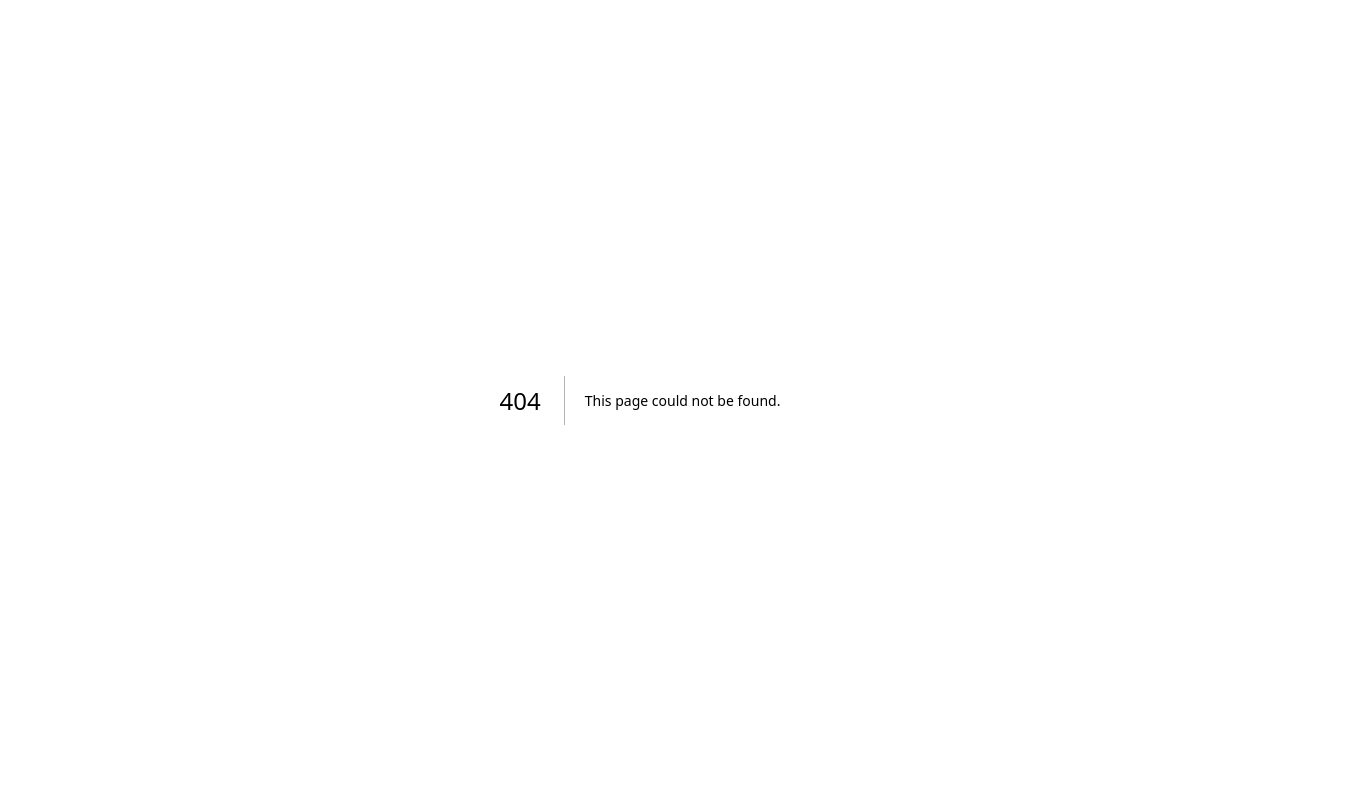
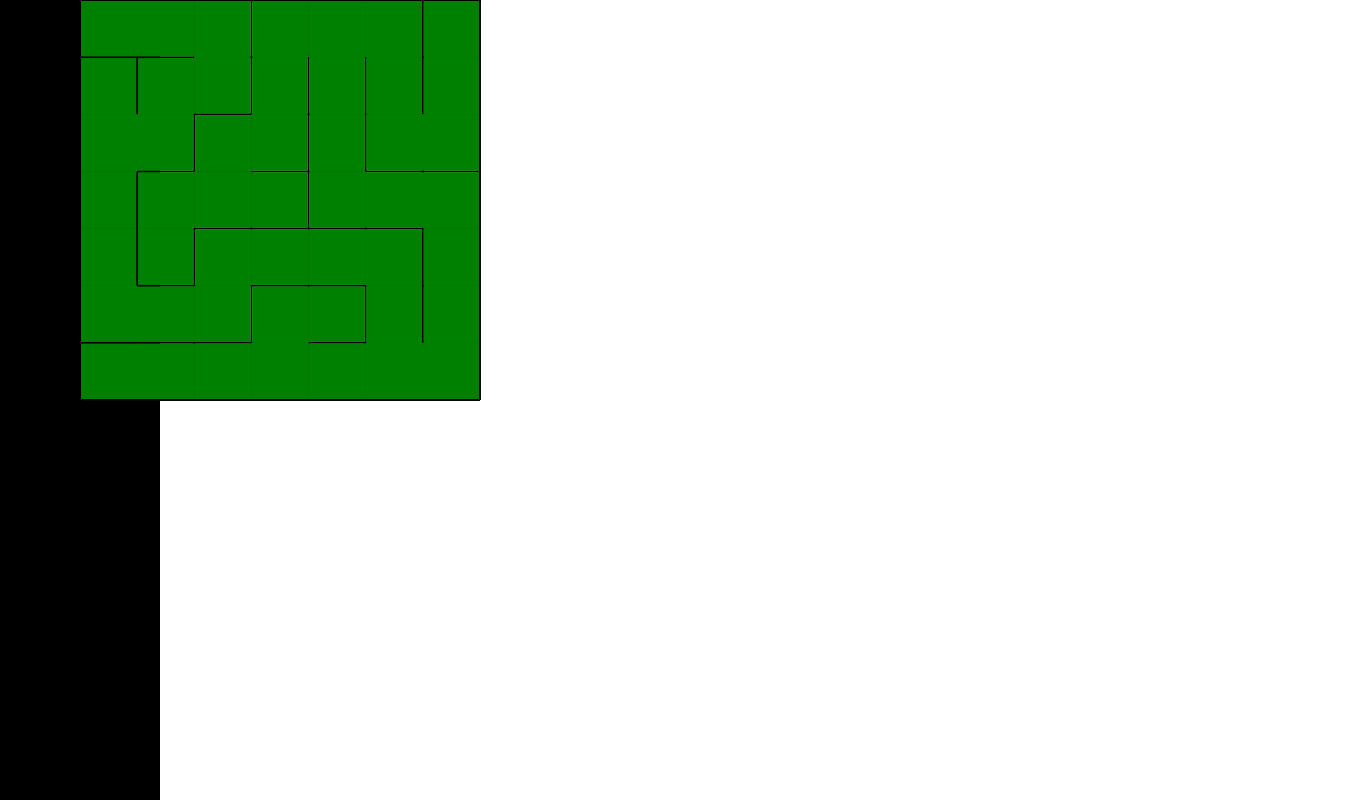
Before and after one commit to NoxSensei/Maze-Algorithms, a Next.js app: page /algorithms/depth-first-search in a window 1280 px wide. Before the commit this address had no page. Shown: the whole page, 1360 px wide, since content can reach past the window. Built offline with nearby package versions, Linux system fonts and the light colour scheme.

Commit message:
feat: add navbar

```diff
--- a/src/app/algorithms/dfe/page.tsx
+++ b/src/app/algorithms/depth-first-search/page.tsx
@@ -59,7 +59,7 @@ function printGrid(grid: MazeNode[][]) {
 }
 
 
-export default function DfeAlgorithmPage() {
+export default function DepthFirstSearchAlgorithmPage() {
     const [nodes, setNodes] = useState([]);
 
     useEffect(
--- /dev/null
+++ b/src/app/algorithms/hunt-and-kill/page.tsx
@@ -0,0 +1,3 @@
+export default function HuntAndKillAlgorithmPage() {
+    return <></>
+}
--- /dev/null
+++ b/src/app/algorithms/kruskal/page.tsx
@@ -0,0 +1,3 @@
+export default function KruskalAlgorithmPage() {
+    return <div className="text-black">Kruskal</div>
+}
--- /dev/null
+++ b/src/app/algorithms/page.tsx
@@ -0,0 +1,3 @@
+export default function AlgorithmsPage() {
+    return <></>
+}
--- /dev/null
+++ b/src/app/algorithms/prim/page.tsx
@@ -0,0 +1,3 @@
+export default function PrimAlgorithmPage() {
+    return <></>
+}
--- a/src/app/globals.css
+++ b/src/app/globals.css
@@ -6,6 +6,18 @@
   --foreground-rgb: 0, 0, 0;
   --background-start-rgb: 214, 219, 220;
   --background-end-rgb: 0, 0, 0;
+}
+
+html {
+  height: 100%;
+}
+
+body {
+  height: 100%;
+}
+
+.grid {
+  height: 100%;
 }
 
 @media (prefers-color-scheme: dark) {
--- a/src/app/layout.tsx
+++ b/src/app/layout.tsx
@@ -1,12 +1,12 @@
 import type { Metadata } from "next";
 import { Inter } from "next/font/google";
 import "./globals.css";
+import Link from "next/link";
 
 const inter = Inter({ subsets: ["latin"] });
 
 export const metadata: Metadata = {
-  title: "Create Next App",
-  description: "Generated by create next app",
+  title: "Maze Algorithms",
 };
 
 export default function RootLayout({
@@ -16,7 +16,21 @@ export default function RootLayout({
 }>) {
   return (
     <html lang="en">
-      <body className={inter.className}>{children}</body>
+    <body className={inter.className}>
+    <div className="grid grid-cols-8">
+      <div className="col-span-1 bg-black">
+        <nav className="flex flex-col">
+          <Link href="/algorithms/depth-first-search">Depth First Search</Link>
+          <Link href="/algorithms/prim">Prim</Link>
+          <Link href="/algorithms/kruskal">Kruskal</Link>
+          <Link href="/algorithms/hunt-and-kill">Hunt And Kill</Link>
+        </nav>
+      </div>
+      <div className="col-span-7">
+        {children}
+      </div>
+    </div>
+    </body>
     </html>
   );
 }
--- a/src/app/page.tsx
+++ b/src/app/page.tsx
@@ -2,13 +2,15 @@
 
 import {useRouter} from "next/navigation";
 import {useEffect} from "react";
+import {bgBlack} from "next/dist/lib/picocolors";
+import Link from "next/link";
 
-export default function Home() {
+export default function HomePage() {
     const {push} = useRouter();
 
     useEffect(() => {
-        push('/algorithms/dfe');
+        push('/algorithms');
     });
 
-    return <p></p>;
+    return <></>;
 }
```
